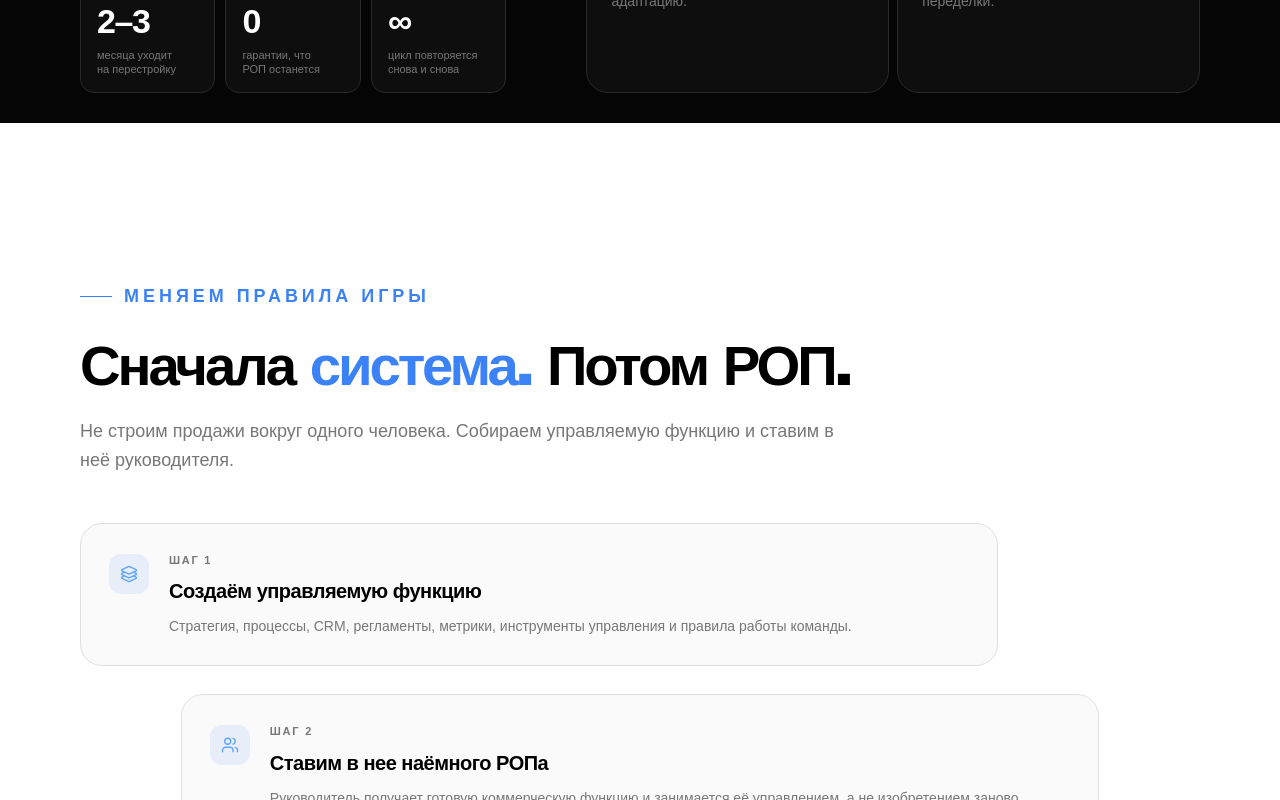
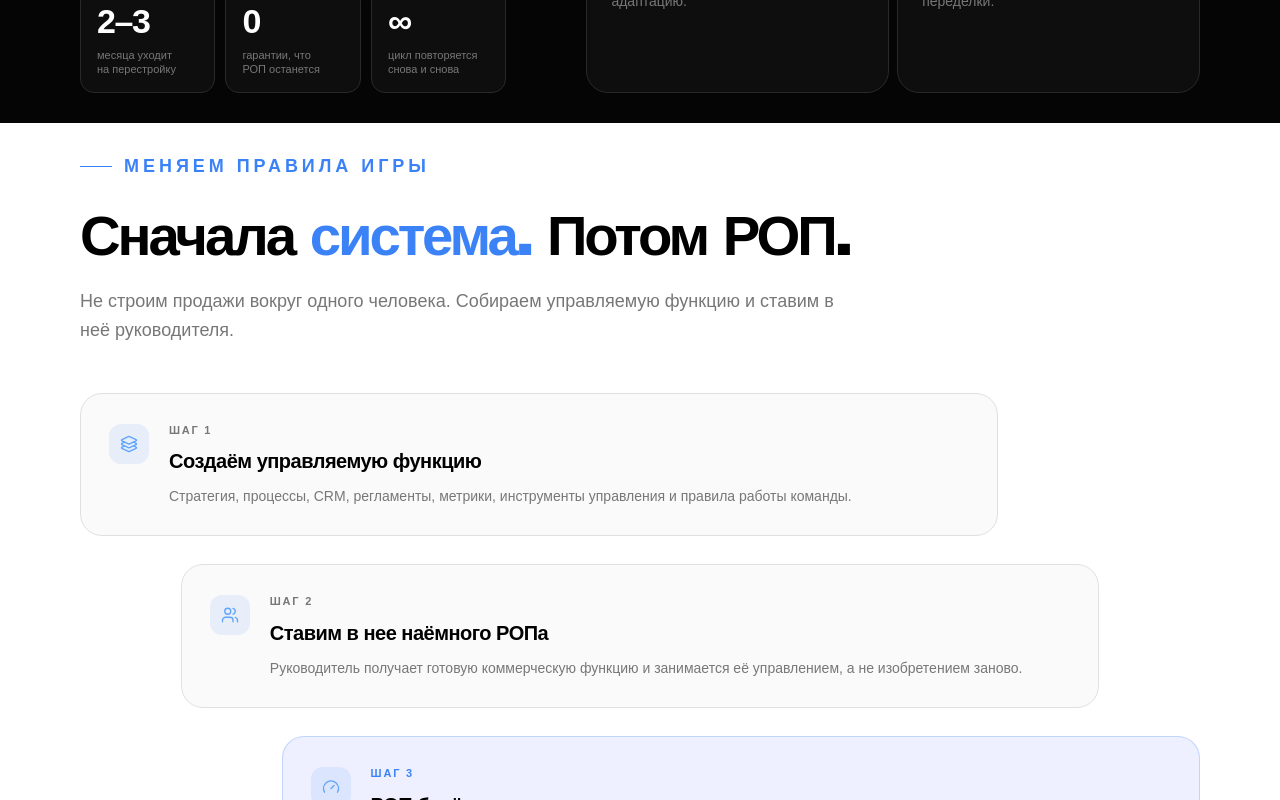
Before and after one commit to d92da/salesunit, a Next.js app: page / in a window 1280 px wide. Shown: the part 1160-1960 px from the top of the page. Built offline with nearby package versions, Linux system fonts and the light colour scheme.

Commit message:
Update Model.tsx

```diff
--- a/app/components/Model.tsx
+++ b/app/components/Model.tsx
@@ -5,7 +5,6 @@ import {
   card,
   cardUnderline,
   sectionContainer,
-  sectionPadding,
 } from "../ui/styles";
 import { home } from "../../data/home";
 
@@ -20,13 +19,15 @@ export default function Model() {
   const { model } = home;
 
   return (
-    <section className={`bg-white text-black ${sectionPadding}`}>
+    <section className="bg-white py-[30px] text-black">
       <div className={sectionContainer}>
         <SectionLabel tone="light">{model.label}</SectionLabel>
 
         <div>
           <h2 className="min-w-0 max-w-full text-[clamp(2.1rem,4.4vw,5.2rem)] font-black leading-[0.9] tracking-[-0.055em]">
-            {model.title.main} <span className="text-[#3B82F6]">{model.title.accent}</span> {model.title.bottom}
+            {model.title.main}{" "}
+            <span className="text-[#3B82F6]">{model.title.accent}</span>{" "}
+            {model.title.bottom}
           </h2>
 
           <p className="mt-6 max-w-[760px] text-[16px] leading-[1.6] text-[#777777] sm:text-lg">
@@ -50,7 +51,11 @@ export default function Model() {
                 >
                   <div className={cardUnderline} />
 
-                  <IconBadge name={icons[item.icon]} tone="light" className="mt-0.5" />
+                  <IconBadge
+                    name={icons[item.icon]}
+                    tone="light"
+                    className="mt-0.5"
+                  />
 
                   <div className="min-w-0">
                     <div
```
